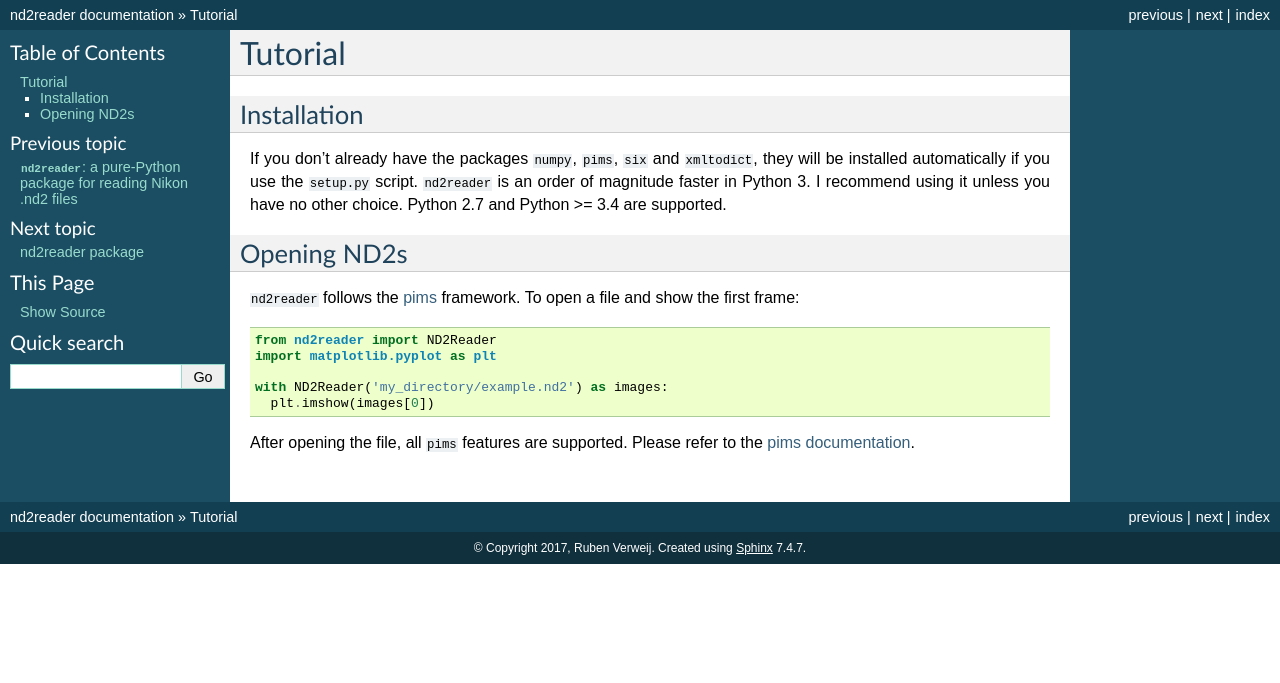
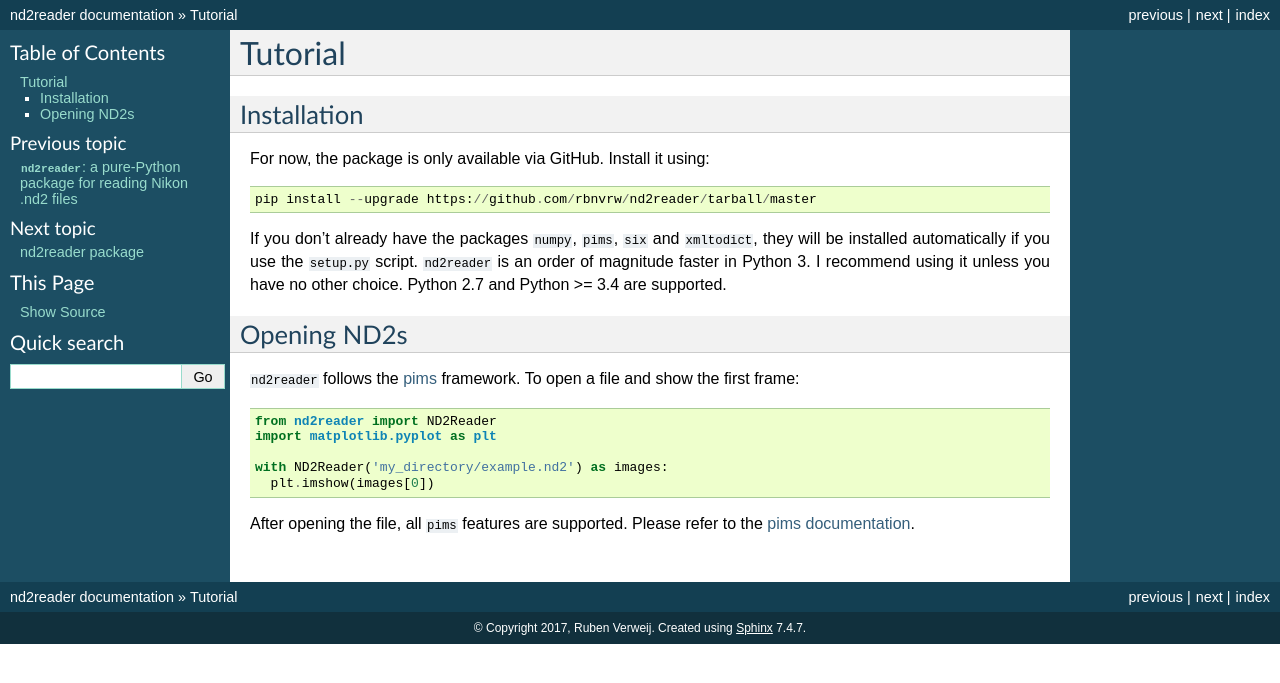
Before and after one commit to Open-Science-Tools/nd2reader, a Sphinx documentation site: the page built from sphinx/tutorial.md, in a window 1280 px wide. Shown: the top 683 px of the page. Built offline with Sphinx 7.4.7, drawn with Linux system fonts in a browser that asks for light colours.

Commit message:
Update tutorial

````diff
--- a/sphinx/tutorial.md
+++ b/sphinx/tutorial.md
@@ -1,6 +1,12 @@
 # Tutorial
 
 ### Installation
+
+For now, the package is only available via GitHub. Install it using:
+
+```
+pip install --upgrade https://github.com/rbnvrw/nd2reader/tarball/master
+```
 
 If you don't already have the packages `numpy`, `pims`, `six` and `xmltodict`, they will be installed automatically if you use the `setup.py` script.
 `nd2reader` is an order of magnitude faster in Python 3. I recommend using it unless you have no other choice. Python 2.7 and Python >= 3.4 are supported.
````
